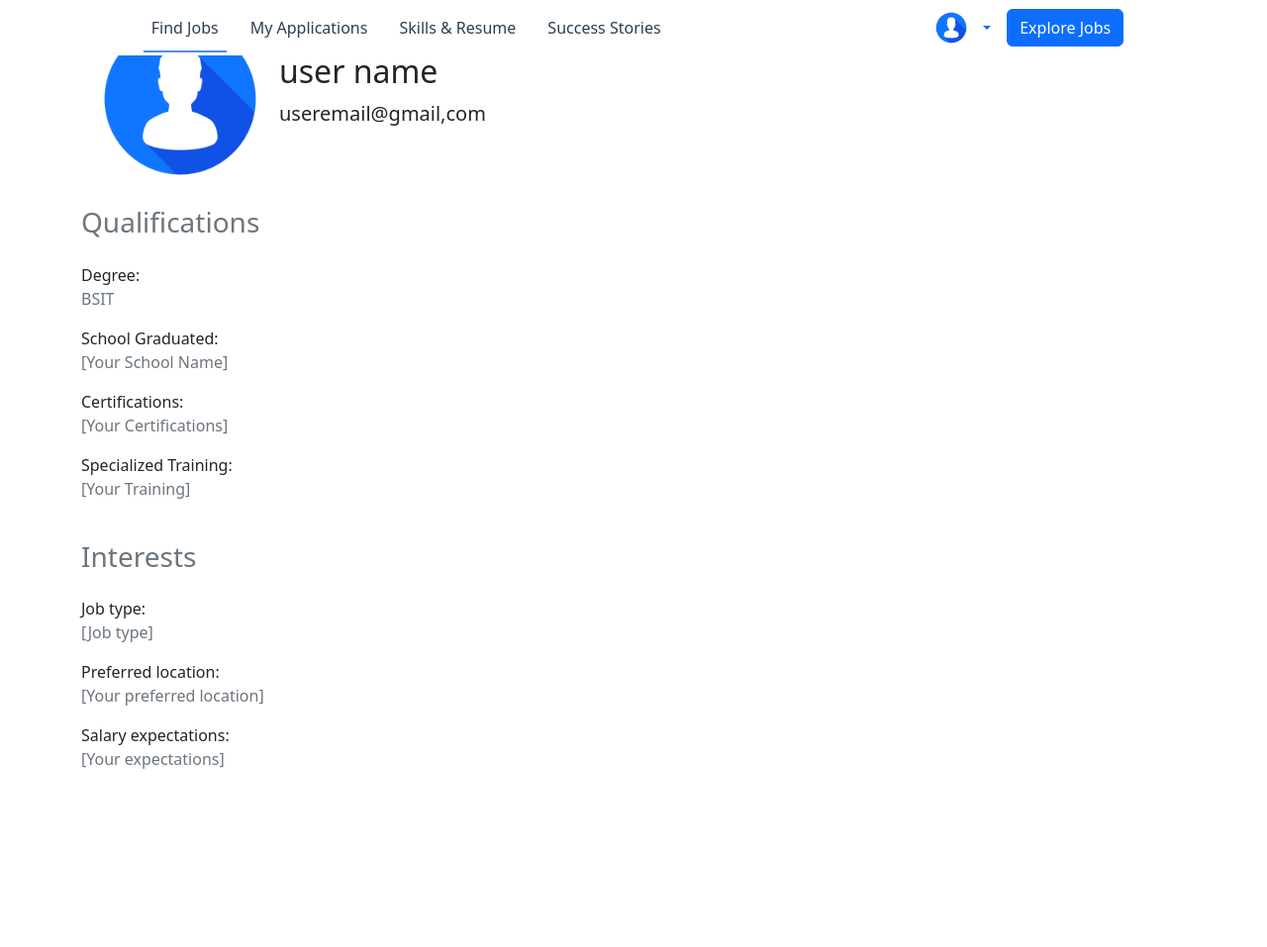
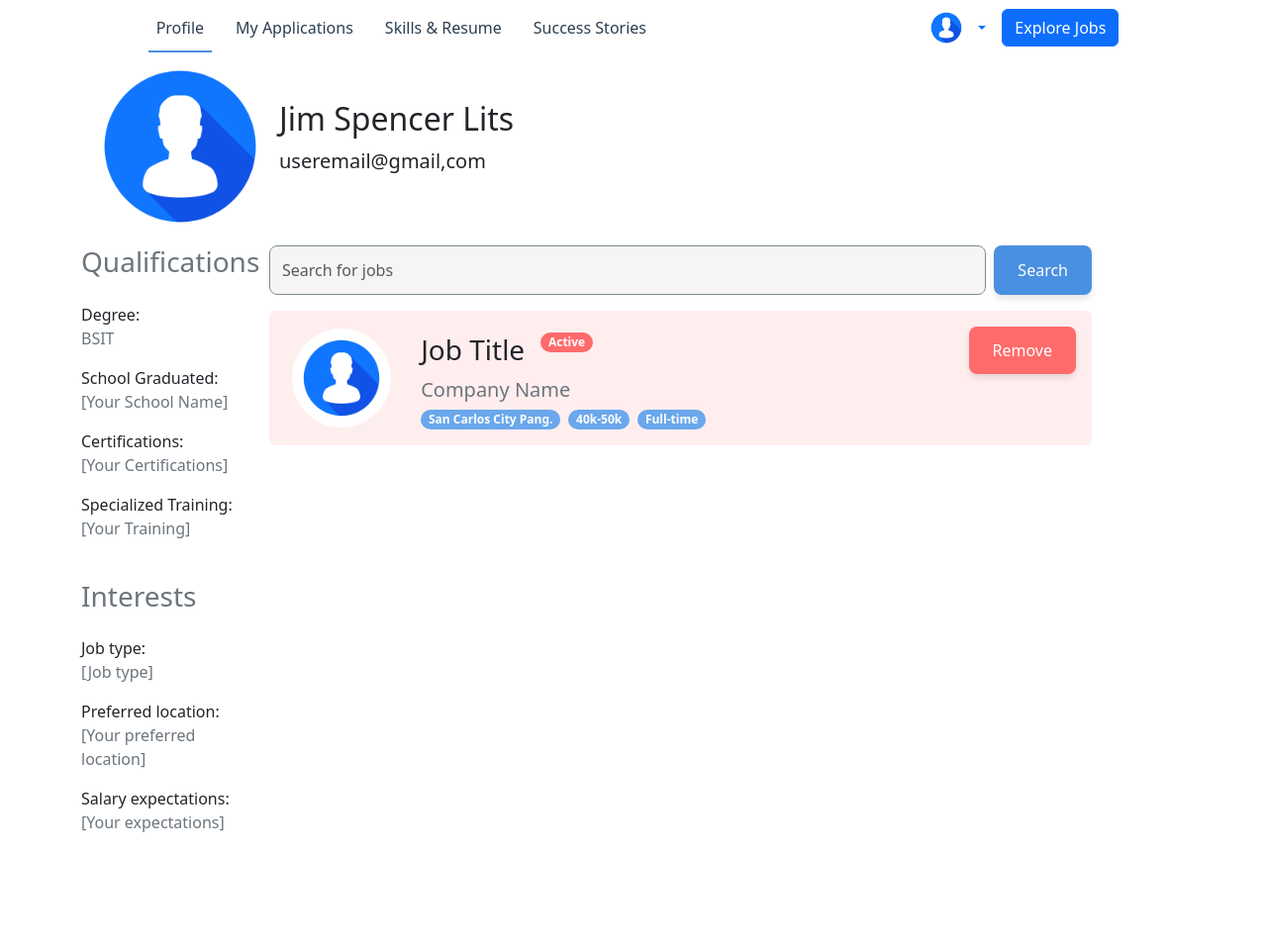
Before and after one commit to dumbDev6969/job_search, a plain HTML site: page pages/job_seeker/profile.html in a window 1280 px wide. Shown: the whole page at 99% size. Before the commit the page ends 800 px from the top, so only its background shows below. Drawn offline with nearby package versions, Linux system fonts and the light colour scheme.

Commit message:
add  saved jobs

```diff
--- a/pages/job_seeker/profile.html
+++ b/pages/job_seeker/profile.html
@@ -48,7 +48,7 @@
             <div class="collapse navbar-collapse justify-content-around" id="navbarNav">
                 <ul class="navbar-nav gap-3">
                     <li class="nav-item">
-                        <a class="nav-link active" href="#">Find Jobs</a>
+                        <a class="nav-link active" href="#">Profile</a>
                     </li>
                     <li class="nav-item">
                         <a class="nav-link" href="#">My Applications</a>
@@ -65,8 +65,8 @@
 
                     <!-- User Avatar Dropdown -->
                     <div class="dropdown">
-                        <a href="#" class="d-flex align-items-center text-decoration-none dropdown-toggle"
-                            id="userDropdown" data-bs-toggle="dropdown" aria-expanded="false">
+                        <a href="#" class="d-flex align-items-center text-decoration-none dropdown-toggle" id="userDropdown"
+                            data-bs-toggle="dropdown" aria-expanded="false">
                             <img src="/assets/img/default_profile.jpg" alt="User Avatar" class="rounded-circle me-2"
                                 width="40" height="40">
                         </a>
@@ -86,16 +86,17 @@
             </div>
         </div>
     </nav>
-    <div class="container ">
-        <div class="mb-2 d-flex align-items-center">
+    <div class="container  mt-5 ">
+        <div class="row">
+            <div data-aos="fade-right" class="col-md-12 d-flex align-items-center">
                 <img src="/assets/img/default_profile.jpg" alt="" height="200">
                 <div class="me-2">
-                <h2>user name</h2>
+                    <h2>Jim Spencer Lits</h2>
                     <p>useremail@gmail,com</p>
                 </div>
             </div>
-        <div class="d-flex  gap-4 flex-column">
-            <div class="col-md-3">
+            <div data-aos="fade-up" class="col-md-2 d-flex  gap-4 flex-column">
+                <div class="qualifications">
                     <h3 class="text-secondary mb-4">Qualifications</h3>
                     <ul class="list-unstyled">
                         <li class="mb-3">
@@ -116,7 +117,7 @@
                         </li>
                     </ul>
                 </div>
-            <div class="col-md-3">
+                <div class="interests">
                     <h3 class="text-secondary mb-4">Interests</h3>
                     <ul class="list-unstyled">
                         <li class="mb-3">
@@ -134,12 +135,60 @@
                     </ul>
                 </div>
             </div>
+            <div data-aos="fade-down" class="col-md-9 ">
+                <form action="#" class="d-flex gap-2 mb-3">
+                    <input type="search" name="job-search" id="job-search" class="form-control" placeholder="Search for jobs" aria-label="Search for jobs">
+                    <button type="submit" class=" btn-primary">Search</button>
+                </form>
+
+                <ul class="list-unstyled mt-2 " style="overflow : auto; height: 80vh;">
+                    <li class="p-3 mb-3 rounded job">
+                        <div class="row align-items-center">
+                            <!-- Profile Image -->
+                            <div class="col-md-2 d-flex justify-content-center">
+                                <img class="rounded-circle" src="/assets/img/default_profile.jpg" alt="default_profile" height="100">
                             </div>
 
+                            <!-- Job Details -->
+                            <div class="col-md-10">
+                                <div class="row">
+                                    <div class="col-md-12 d-flex justify-content-between align-items-center">
+                                        <div class="name d-flex align-items-center">
+                                            <h3 class="mb-0">Job Title</h3>
+                                            <p class="badge rounded-pill text-bg-primary ms-3 job-status d-flex align-items-center">Active</p>
+                                        </div>
+                                        <button type="button" class=" btn-danger">Remove</button>
+                                    </div>
 
+                                    <div class="col-md-12">
+                                        <p class="text-secondary mb-1">Company Name</p>
+                                        <div class="d-flex flex-wrap gap-2">
+                                            <span class="badge rounded-pill text-bg-primary job-info">San Carlos City Pang.</span>
+                                            <span class="badge rounded-pill text-bg-primary job-info">40k-50k</span>
+                                            <span class="badge rounded-pill text-bg-primary job-info">Full-time</span>
+                                        </div>
+                                    </div>
+                                </div>
+                            </div>
+                        </div>
+                    </li>
+
+
+                </ul>
+
+            </div>
+
+        </div>
+    </div>
+
+    <script src="https://cdnjs.cloudflare.com/ajax/libs/aos/2.3.4/aos.js"></script>
+    <script src="/assets/js/animation.js"></script>
+    <script>
+        AOS.init({
+            duration: 1000, // Animation duration (1000ms = 1s)
+            once: true, // Run animation only once when scrolling
+        });
+    </script>
 </body>
 
 </html>
-
-</div>
-</div>
```
Lines whose indentation alone changed are shown as unchanged.
